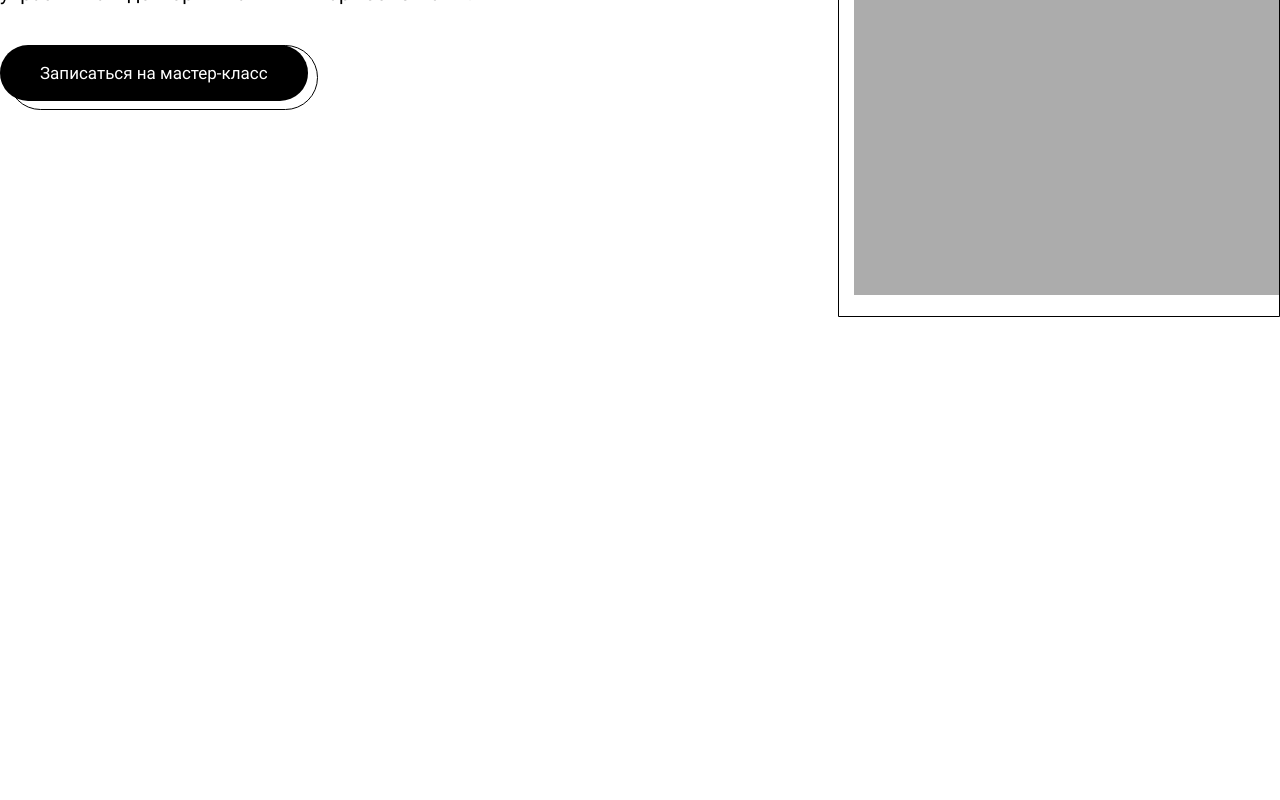
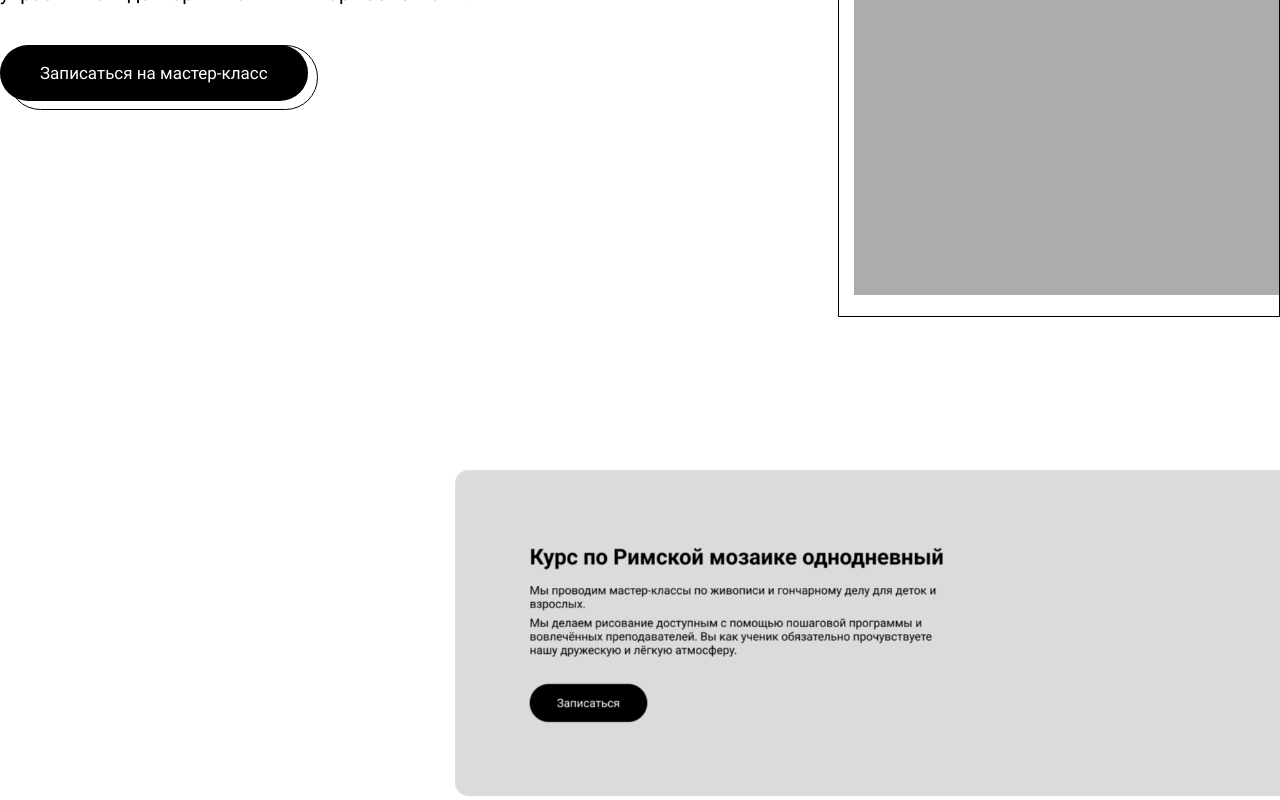
Before and after one commit to ReneNorth/Mosaic-courses-website, a React (Create React App) app in the folder frontend/: page / in a window 1280 px wide. Shown: the part 428-1228 px from the top of the page. Before the commit the page ends 800 px from the top, so only its background shows below. Built offline with nearby package versions, Linux system fonts and the light colour scheme.

Commit message:
feat: added slider

```diff
--- a/frontend/package.json
+++ b/frontend/package.json
@@ -13,6 +13,7 @@
     "react-dom": "^18.2.0",
     "react-router-dom": "^6.8.2",
     "react-scripts": "5.0.1",
+    "swiper": "^9.1.0",
     "web-vitals": "^2.1.4"
   },
   "scripts": {
--- a/frontend/src/components/App/App.jsx
+++ b/frontend/src/components/App/App.jsx
@@ -6,7 +6,9 @@ function App() {
   return (
     <div className="App">
       <Header />
-      <MaingPage />
+      <main>
+        <MaingPage />
+      </main>
     </div>
   );
 }
--- a/frontend/src/components/App/App.scss
+++ b/frontend/src/components/App/App.scss
@@ -7,3 +7,10 @@
   flex-direction: column;
   align-items: center;
 }
+
+main {
+  width: 100%;
+  display: flex;
+  flex-direction: column;
+  align-items: center;
+}
--- /dev/null
+++ b/frontend/src/components/Slider/Slider.jsx
@@ -0,0 +1,34 @@
+// eslint-disable-next-line import/no-unresolved
+import 'swiper/css';
+import { Swiper, SwiperSlide } from 'swiper/react';
+import slide from '../../images/slide1.png';
+import cls from './Slider.module.scss';
+
+export const Slider = () => {
+  return (
+    <section className={cls.section}>
+      <div className={cls.slider}>
+        <Swiper
+          className={cls.swiper}
+          spaceBetween={40}
+          slidesPerView="auto"
+        // onSlideChange={() => console.log('slide change')}
+        // onSwiper={(swiper) => console.log(swiper)}
+        >
+          <SwiperSlide className={cls.slide}>
+            <img className={cls.image} src={slide} alt="Слайд" />
+          </SwiperSlide>
+          <SwiperSlide className={cls.slide}>
+            <img className={cls.image} src={slide} alt="Слайд" />
+          </SwiperSlide>
+          <SwiperSlide className={cls.slide}>
+            <img className={cls.image} src={slide} alt="Слайд" />
+          </SwiperSlide>
+          {/* <SwiperSlide className={cls.slide}>
+            <img className={cls.image} src={slide} alt="Слайд" />
+          </SwiperSlide> */}
+        </Swiper>
+      </div>
+    </section>
+  );
+};
--- /dev/null
+++ b/frontend/src/components/Slider/Slider.module.scss
@@ -0,0 +1,23 @@
+.section {
+  margin-top: 170px;
+  margin-left: 303px;
+  width: 100%;
+  overflow: hidden;
+}
+
+.swiper {
+  width: 100%;
+}
+
+.slider {
+  margin-left: 303px;
+  width: 100%;
+}
+
+.slide {
+  width: 68%;
+}
+
+.image {
+  width: 100%;
+}
--- a/frontend/src/pages/MainPage/MainPage.jsx
+++ b/frontend/src/pages/MainPage/MainPage.jsx
@@ -1,7 +1,11 @@
 import { MainPromo } from '../../components/MainPromo/MainPromo';
+import { Slider } from '../../components/Slider/Slider';
 
 export const MaingPage = () => {
   return (
-    <MainPromo />
+    <>
+      <MainPromo />
+      <Slider />
+    </>
   );
 };
```
Also changed, not shown: frontend/src/images/slide1.png (added), 1 other file (tests, documents, lock files or other folders).
